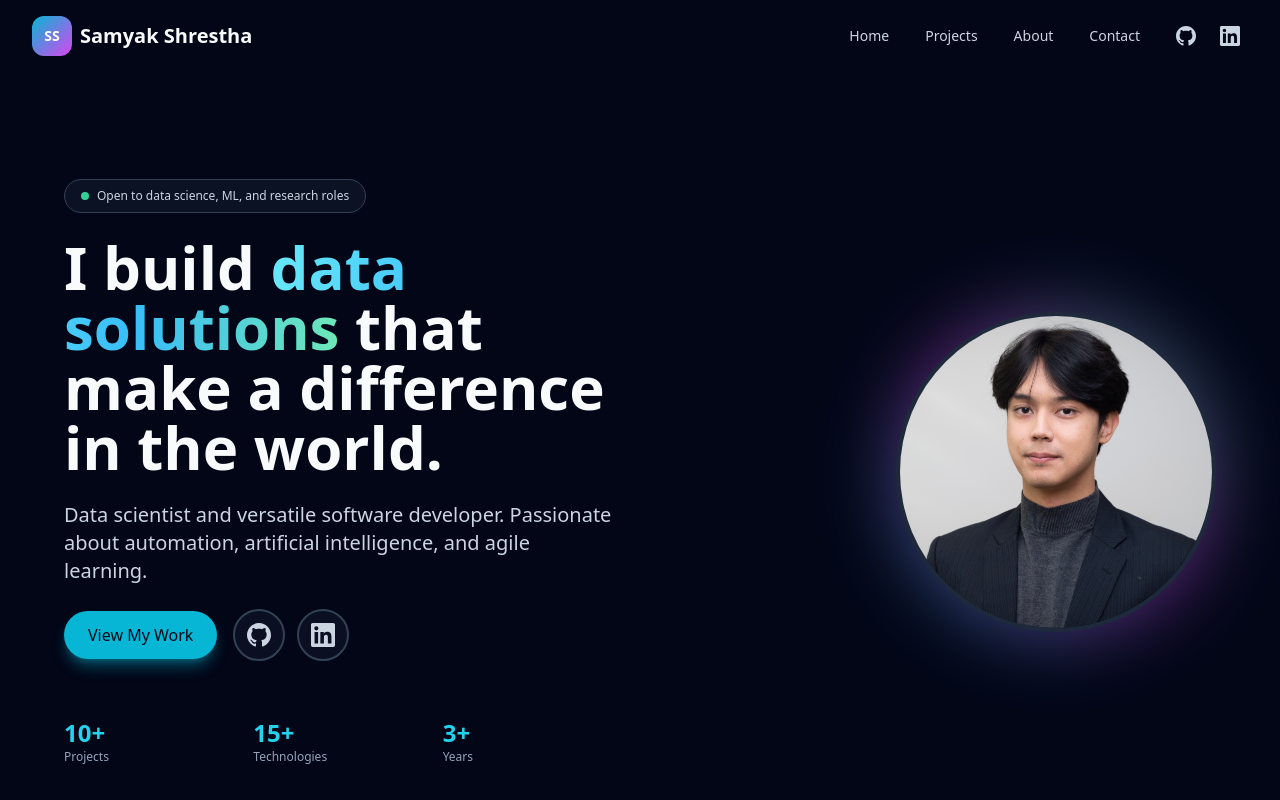
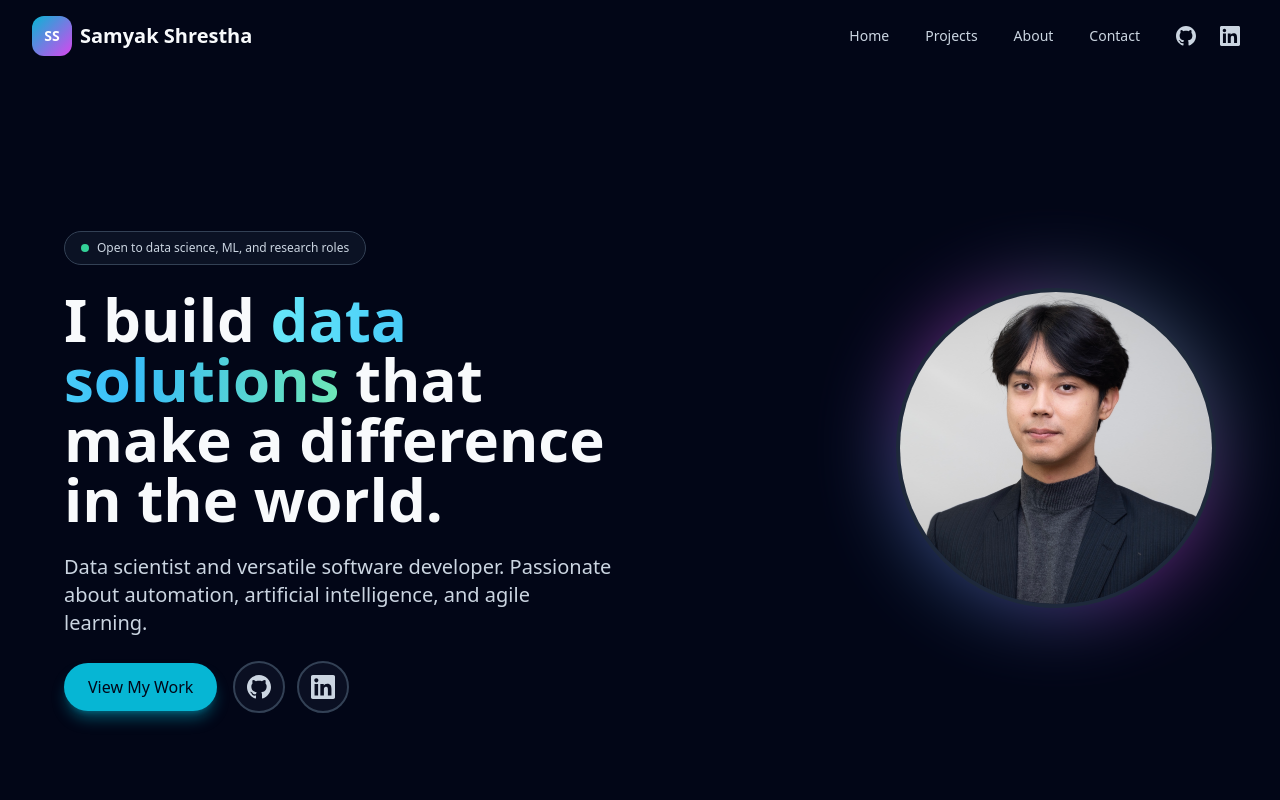
Before and after one commit to samyakshr/samyak-portfolio, a Next.js app: page / in a window 1280 px wide. Shown: the top 800 px of the page. Built offline with nearby package versions, Linux system fonts and the light colour scheme.

Commit message:
UI adjustments

```diff
--- a/components/Hero.tsx
+++ b/components/Hero.tsx
@@ -79,26 +79,6 @@ export function Hero() {
                 </a>
               </div>
             </div>
-
-            {/* Stats */}
-            <div className="grid grid-cols-3 gap-4 pt-8">
-              {[
-                { label: "Projects", value: "10+" },
-                { label: "Technologies", value: "15+" },
-                { label: "Years", value: "3+" },
-              ].map((stat, index) => (
-                <motion.div
-                  key={stat.label}
-                  initial={{ opacity: 0, y: 10 }}
-                  animate={{ opacity: 1, y: 0 }}
-                  transition={{ delay: 0.4 + index * 0.1 }}
-                  className="text-center lg:text-left"
-                >
-                  <div className="text-2xl font-bold text-cyan-400">{stat.value}</div>
-                  <div className="text-xs text-slate-400">{stat.label}</div>
-                </motion.div>
-              ))}
-            </div>
           </motion.div>
 
           {/* Profile Image */}
@@ -106,7 +86,7 @@ export function Hero() {
             initial={{ opacity: 0, x: 20 }}
             animate={{ opacity: 1, x: 0 }}
             transition={{ duration: 0.6, delay: 0.2 }}
-            className="flex justify-center lg:justify-end"
+            className="flex justify-center lg:justify-end -mt-8 lg:-mt-12"
           >
             <div className="relative">
               <div className="absolute inset-0 rounded-full bg-gradient-to-tr from-cyan-400 via-fuchsia-500 to-emerald-400 blur-2xl opacity-50" />
```
